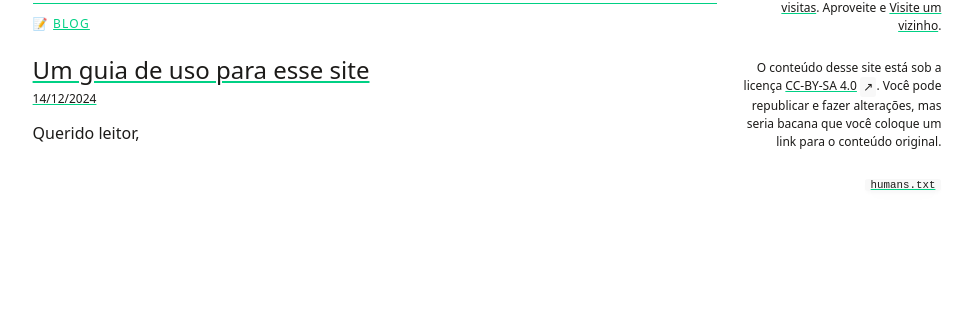
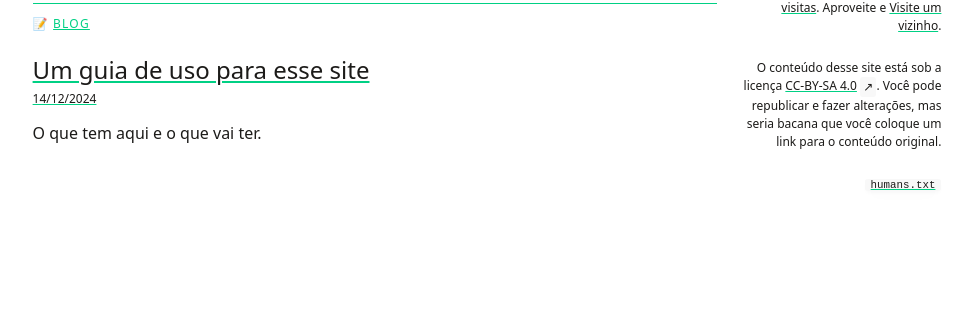
Before and after one commit to arthrfrts/www, a Jekyll site: the page built from _pages/index.md, in a window 1280 px wide. Shown: the part 490-807 px from the top of the page, without its empty margins (153-1125 px from the left). Built offline with Jekyll 4.4.1, drawn with Linux system fonts in a browser that asks for light colours; a script that is not in the unit is left out.

Commit message:
Update _posts/2024-12-13-um-guia-de-uso-para-esse-site.md (via Pages CMS)

```diff
--- a/_posts/2024-12-13-um-guia-de-uso-para-esse-site.md
+++ b/_posts/2024-12-13-um-guia-de-uso-para-esse-site.md
@@ -1,8 +1,9 @@
 ---
 layout: post
 title: Um guia de uso para esse site
-date: 2024-12-14 04:38:00 -0300
+date: 2024-12-14 07:38:00 -0300
 now: false
+excerpt: O que tem aqui e o que vai ter.
 tags:
   - meta
 published: true
@@ -15,9 +16,9 @@ Então! Novo site. Eu decidi não importar o histórico do meu Tumblr para cá.
 
 Existem duas sessões de posts no `arthr.me`:
 
-*   [Agora]({% link _pages/agora.html %}): onde eu posto o que eu estou fazendo, tipo a [tag agora](https://arthrfrts.tumblr.com/tagged/agora), onde eu postava sobre pequenos relatos do dia-a-dia.
+*   \[Agora\]({% link \_pages/agora.html %}): onde eu posto o que eu estou fazendo, tipo a [tag agora](https://arthrfrts.tumblr.com/tagged/agora), onde eu postava sobre pequenos relatos do dia-a-dia.
 
-*   [Blog]({% link _pages/blog.html %}): onde você está agora… é aqui que os “textos” de antes vão. Geralmente, devem ser atualizados com menos frequência.
+*   \[Blog\]({% link \_pages/blog.html %}): onde você está agora… é aqui que os “textos” de antes vão. Geralmente, devem ser atualizados com menos frequência.
 
 
 Eu quero manter algumas tags que eu gostava lá no [Pão](https://paomortadela.com.br), como **esquinas**, **achados** e as **impressões**. Com o tempo, vou formando um arquivo com elas.
```
